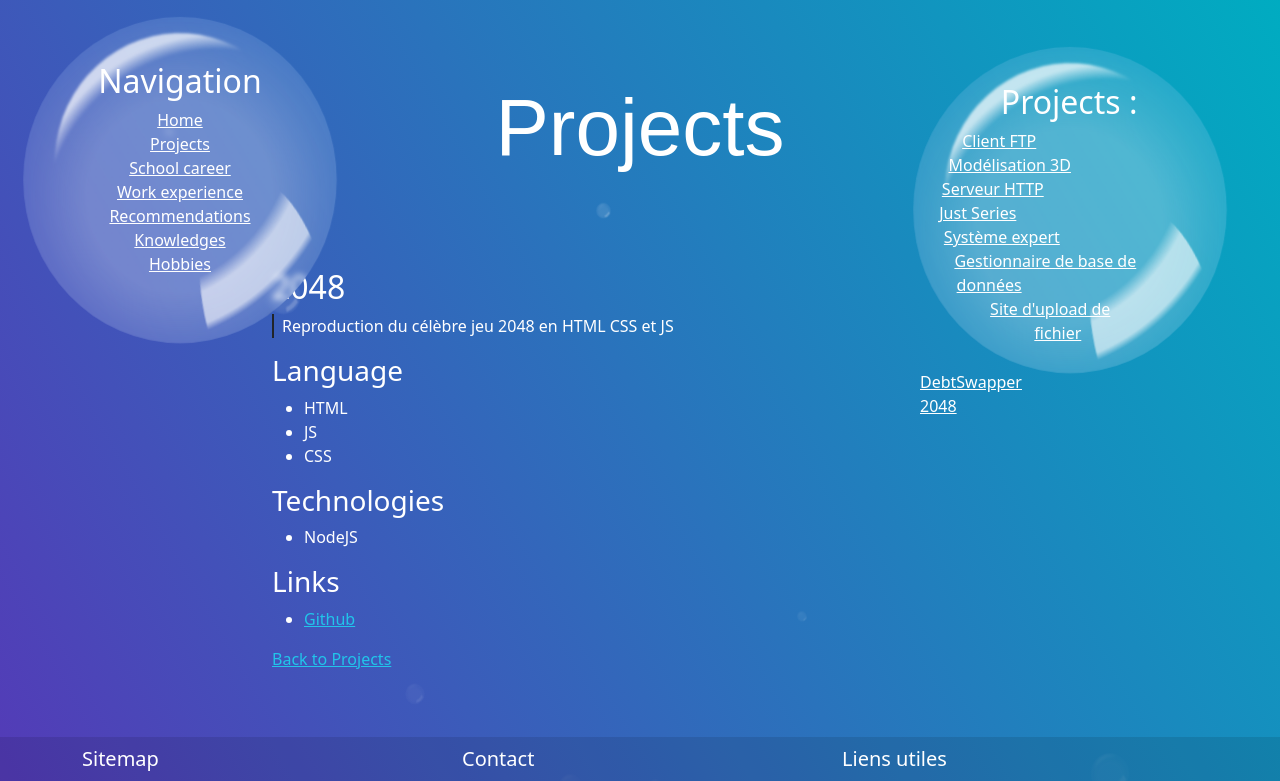
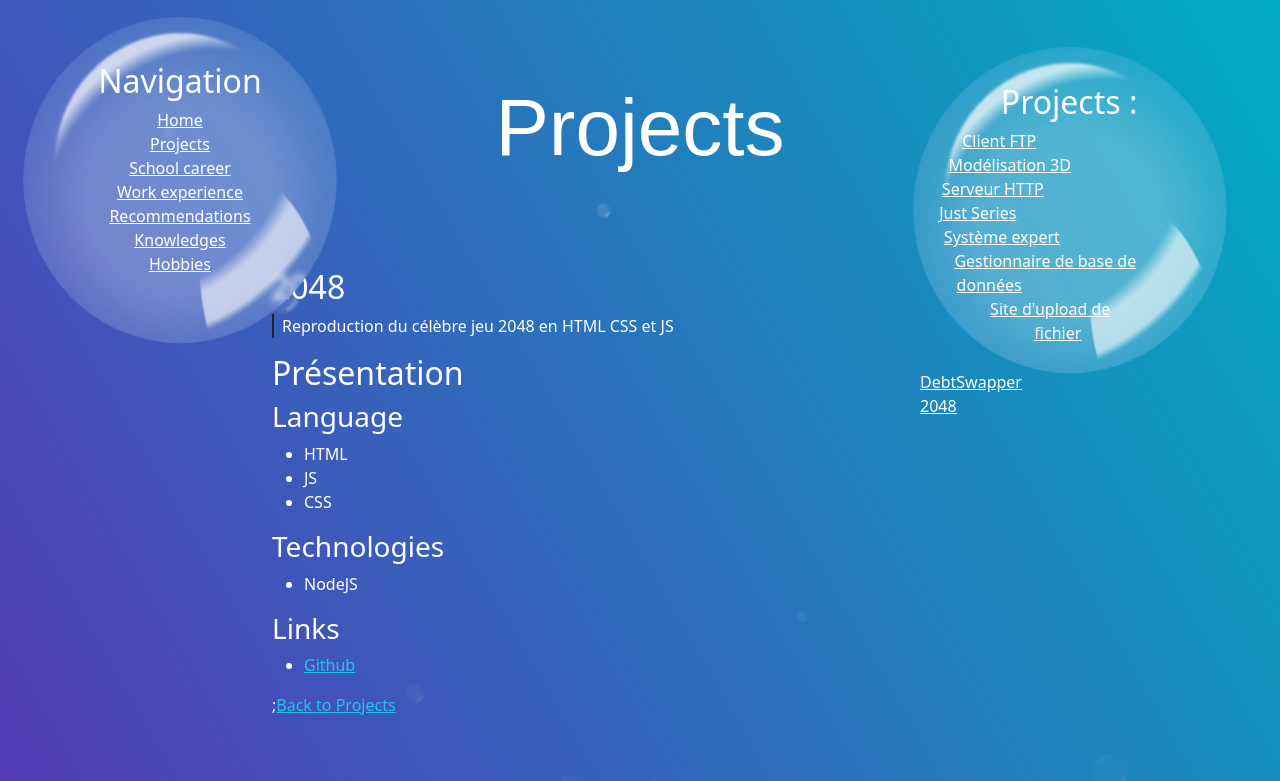
Before and after one commit to Elioce33/eportfolio, a Next.js app: page /projects/2048 in a window 1280 px wide. Shown: the top 781 px of the page. Built offline with nearby package versions, Linux system fonts and the light colour scheme; a web font is replaced by a local one.

Commit message:
feat: add new component "Project" who contains all project "description"

```diff
--- a/app/projects/[slug]/page.tsx
+++ b/app/projects/[slug]/page.tsx
@@ -5,21 +5,13 @@ import {projects} from "../projects.json";
 import Link from "next/link";
 import {LinkList} from "@components/LinkList";
 import {Bubble} from "@components/Bubble";
+import {Project} from "@components/Project";
 
 
 export default function Page({ params }: { params: { slug: string } }) {
-  const project: any = projects.find((project) => project.slug === params.slug);
-  const {name, description, presentation, languages, technologies, links} = project;
-
-  const languagesItems = languages.map((language: string | {name: string, slug : string}, index: number) => <li key={index}>{typeof language === "object" ? language.name : language}</li>);
-  const technologiesItems = technologies.map((technology: string | {name: string, slug : string}, index: number) => <li key={index}>{typeof technology === "object" ? technology.name : technology}</li>);
-  const linksItems = links.map(({url, name}: {url: string, name: string}, index: number) => <li key={index}><a href={url}>{name}</a></li>);
-
   const projectLinkList = projects.map(({ name, slug }: { name: string, slug: string }) => ({label: name, slug: slug}));
 
-
-  return <>
-    <main className="project container-fuild p-3">
+  return <main className="project container-fuild p-3">
     <nav className={styles.projectList}>
       <Bubble className={styles.bubble}>
         <h2>Projects&nbsp;:</h2>
@@ -27,32 +19,8 @@ export default function Page({ params }: { params: { slug: string } }) {
       </Bubble>
     </nav>
 
-      <h2>{name}</h2>
-      <div className="description border-start border-2 border-dark ps-2">
-        <p>{description}</p>
-      </div>
-
-      <div className={"presentation"}>
-        { presentation && <>
-            <h2>Présentation</h2>
-            <p>{presentation}</p>
-        </>}
-      </div>
-
-      {languages.length > 0 && <>
-          <h3>Language</h3>
-          <ul>{languagesItems}</ul>
-      </>}
-      {technologies.length > 0 && <>
-          <h3>Technologies</h3>
-          <ul>{technologiesItems}</ul>
-      </>}
-      {links.length > 0 && <>
-          <h3>Links</h3>
-          <ul>{linksItems}</ul>
-      </>}
+    <Project project_slug={params.slug} />;
 
     <Link href="/projects">Back to Projects</Link>
   </main>
-  </>
 }
--- a/app/projects/projects.json
+++ b/app/projects/projects.json
@@ -3,9 +3,8 @@
     {
       "name": "Client FTP",
       "slug": "client-ftp",
-      "description": "Client FTP développé en JAVA avec une interface en ligne de commandes",
-      "shortDescription": "Little ui client for the app",
-      "presentation": "",
+      "description": "Implémentation minimal du protocole FTP en Java.",
+      "shortDescription": "Application graphique du client FTP.",
       "languages": [
         {
           "name": "Java",
@@ -31,7 +30,6 @@
       "slug": "modelisation-3d",
       "description": "Logiciel de modélisation 3D, il est possible de lire des fichier .ply et afficher les objets 3D.",
       "shortDescription": "",
-      "presentation": "",
       "languages": [
         {
           "name": "Java",
@@ -56,7 +54,6 @@
       "slug": "http-server",
       "description": "Serveur web respectant le protocole HTTP/1.1",
       "shortDescription": "",
-      "presentation": "",
       "languages": [
         {
           "name": "C (Language)",
@@ -78,7 +75,6 @@
       "slug": "just-series",
       "description": "Site web qui utilise l'api <a href=\"https://www.tvmaze.com/\">tvmaze</a> pour afficher des séries. Il est possible de faire des recherche et d'ajouter certaines séries dans nos favoris (localement)",
       "shortDescription": "",
-      "presentation": "",
       "languages": [
         {
           "name": "HTML",
@@ -116,7 +112,6 @@
       "slug": "systeme-expert",
       "description": "Un système expert est un outil capable de reproduire les mécanismes cognitifs d'un expert, dans un domaine particulier. Il s'agit de l'une des voies tentant d'aboutir à l'intelligence artificielle.",
       "shortDescription": "",
-      "presentation": "",
       "languages": [
         {
           "name": "Java",
@@ -136,7 +131,6 @@
       "slug": "bdd_manager",
       "description": "Le but de ce projet c'est de crée un site web qui permet d'afficher toute les table d'une base de donnée (H2/postgresql) et qui permet de faire les opératoin de base de SQL: Select, Update, Insert, Delete",
       "shortDescription": "",
-      "presentation": "",
       "languages": [
         {
           "name": "Java",
@@ -177,7 +171,6 @@
       "slug": "file-upload",
       "description": "Le but de ce projet c'est de crée un site web qui permet d'uploader des fichiers sur un serveur et de les télécharger. Utilisation possible seulement avec un compte utilisateur.",
       "shortDescription": "",
-      "presentation": "",
       "languages": [
         {
           "name": "Java/JEE",
@@ -214,7 +207,6 @@
       "slug": "debt-swapper",
       "description": "Réalisation d'un site de partage des dépenses (basé sur le fonctionnement de Tricount). Chaque utilisateur possède un compte et peut créer des événements",
       "shortDescription": "",
-      "presentation": "Ce projet à été réalisé dans le cadre de, bla bla bla...",
       "languages": [
         {
           "name": "Java",
@@ -263,7 +255,6 @@
       "slug": "2048",
       "description": "Reproduction du célèbre jeu 2048 en HTML CSS et JS",
       "shortDescription": "Game of 2048 my own way",
-      "presentation": "",
       "languages": [
         {
           "name": "HTML",
--- /dev/null
+++ b/components/Project.tsx
@@ -0,0 +1,65 @@
+import {projects} from "../app/projects/projects.json";
+
+type Projects = {
+  [key: string]: JSX.Element
+}
+
+const PROJECTS_PRESENTATION: Projects = {
+  "client-ftp": <>
+    <p>
+      Ce projet a été réalisé dans le cadre du cours de "Programmation client/serveur" à l'université de Lille. Le but
+      de ce projet est de réaliser un client FTP en Java qui respecte une implémentation minimal comme décrit dans la <a
+      href={"https://www.rfc-editor.org/rfc/rfc959#section-5"} target={"_blank"}>section 5.1 du rfc959</a>.
+    </p>
+    <p>
+      Nous avons eu 4 semaines pour réaliser ce projet en binôme. Parmi les outils que nous avons utilisés, il y a git
+      avec la plateforme gitlab pour la gestion de version, et la plateforme discord pour la communication.
+    </p>
+    <p>
+      La première version du projet était une application utilisable seulement depuis un terminal. Tout ce que faisait
+      le client était d'établir la connection avec le serveur et de transféré les input utilisateur au serveur et
+      d'afficher les réponses. La difficulté était qu'il fallait connaitre les commandes du protocole FTP pour pouvoir
+      utilisé le client correctement.
+    </p>
+  </>
+}
+
+export function Project({project_slug}: { project_slug: string }): JSX.Element {
+  const project: any = projects.find((project) => project.slug === project_slug);
+  const {name, description, languages, technologies, links} = project;
+
+  const languagesItems = languages.map((language: string | { name: string, slug: string }, index: number) => <li
+    key={index}>{typeof language === "object" ? language.name : language}</li>);
+const technologiesItems = technologies.map((technology: string | { name: string, slug: string }, index: number) => <li
+  key={index}>{typeof technology === "object" ? technology.name : technology}</li>);
+const linksItems = links.map(({url, name}: { url: string, name: string }, index: number) => <li key={index}><a
+  href={url} target={"_blank"}>{name}</a></li>);
+
+
+const presentation_element = <div className={"presentation"}>
+    <h2>Présentation</h2>
+    {PROJECTS_PRESENTATION[project_slug]}
+  </div>;
+
+  return <>
+    <h2>{name}</h2>
+    <div className="description border-start border-2 border-dark ps-2">
+      <p>{description}</p>
+    </div>
+
+    {presentation_element}
+
+    {languages.length > 0 && <>
+        <h3>Language</h3>
+        <ul>{languagesItems}</ul>
+    </>}
+    {technologies.length > 0 && <>
+        <h3>Technologies</h3>
+        <ul>{technologiesItems}</ul>
+    </>}
+    {links.length > 0 && <>
+        <h3>Links</h3>
+        <ul>{linksItems}</ul>
+    </>}
+  </>
+}
--- a/types/index.tsx
+++ b/types/index.tsx
@@ -7,7 +7,6 @@ export interface Project {
     name: string,
     slug: string,
     description: string,
-    presentation: string,
     languages: (string | {name: string, slug : string})[],
     technologies: (string | {name: string, slug : string})[],
     links: Link[]
```
Lines whose indentation alone changed are shown as unchanged.
